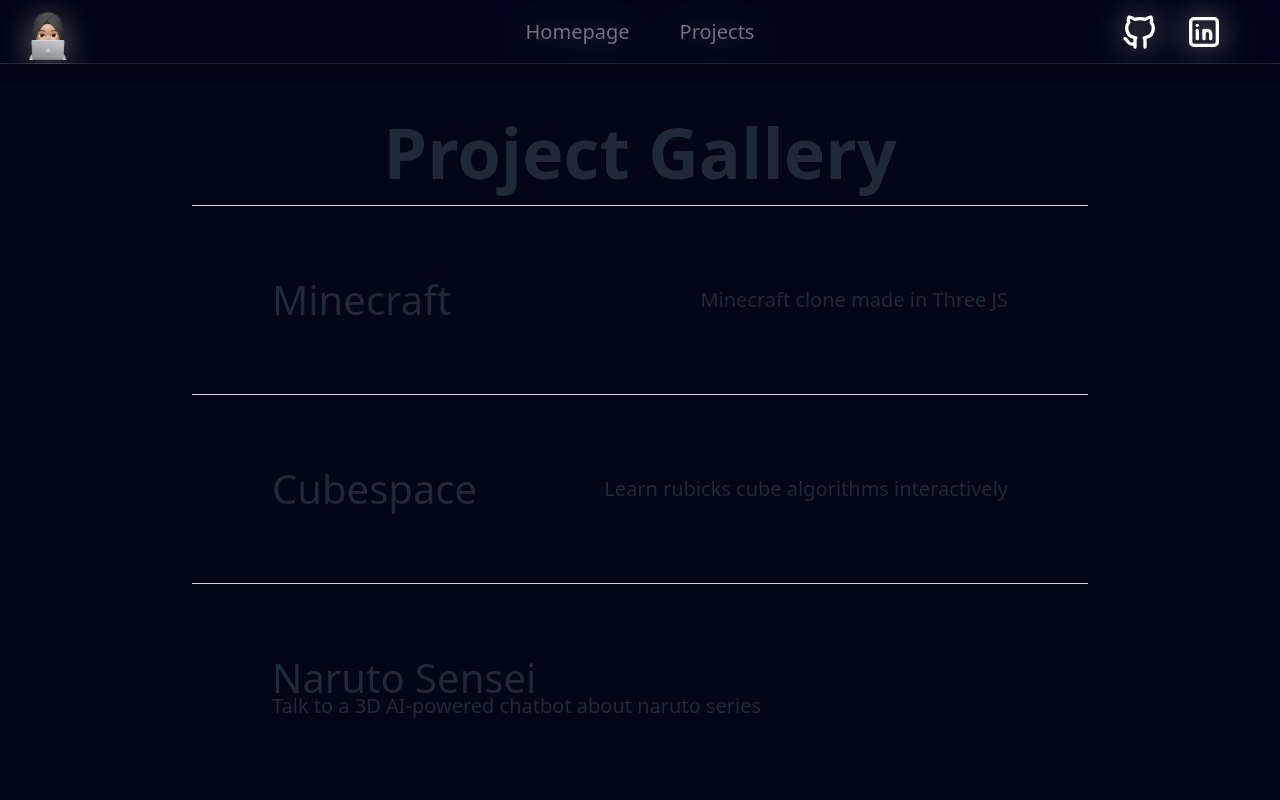
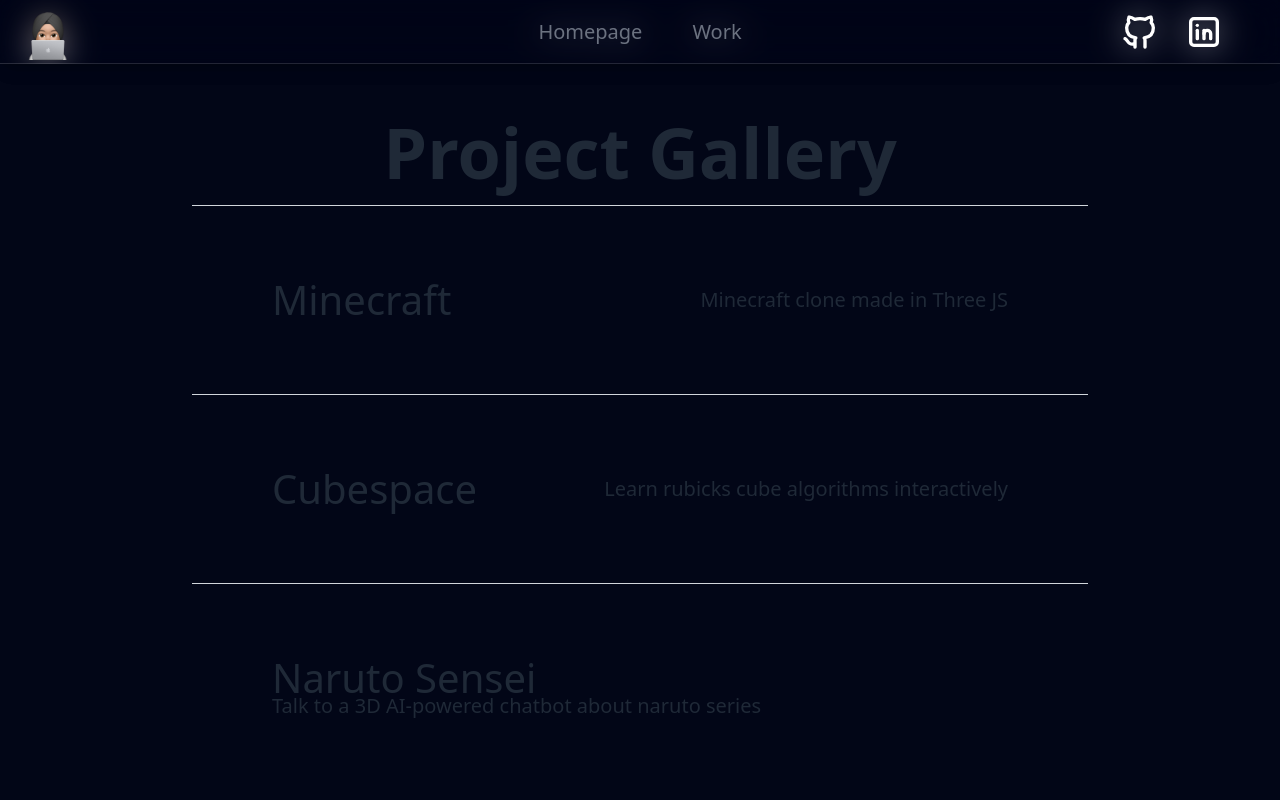
Before and after one commit to SajanGhuman/Portfolio, a Next.js app: page /projects in a window 1280 px wide. Shown: the top 800 px of the page. Built offline with nearby package versions, Linux system fonts and the light colour scheme.

Commit message:
Change nav title

```diff
--- a/app/components/navbar.tsx
+++ b/app/components/navbar.tsx
@@ -71,7 +71,7 @@
               onClick={() => handleNavigation("#projects")}
               className="cursor-pointer text-gray-500 hover:text-custom-rose"
             >
-              Projects
+              Work
             </div>
             <span className="absolute left-0 bottom-0 h-[2px] w-full bg-custom-rose transform scale-x-0 transition-transform duration-300 group-hover:scale-x-100 origin-left"></span>
           </div>
```
